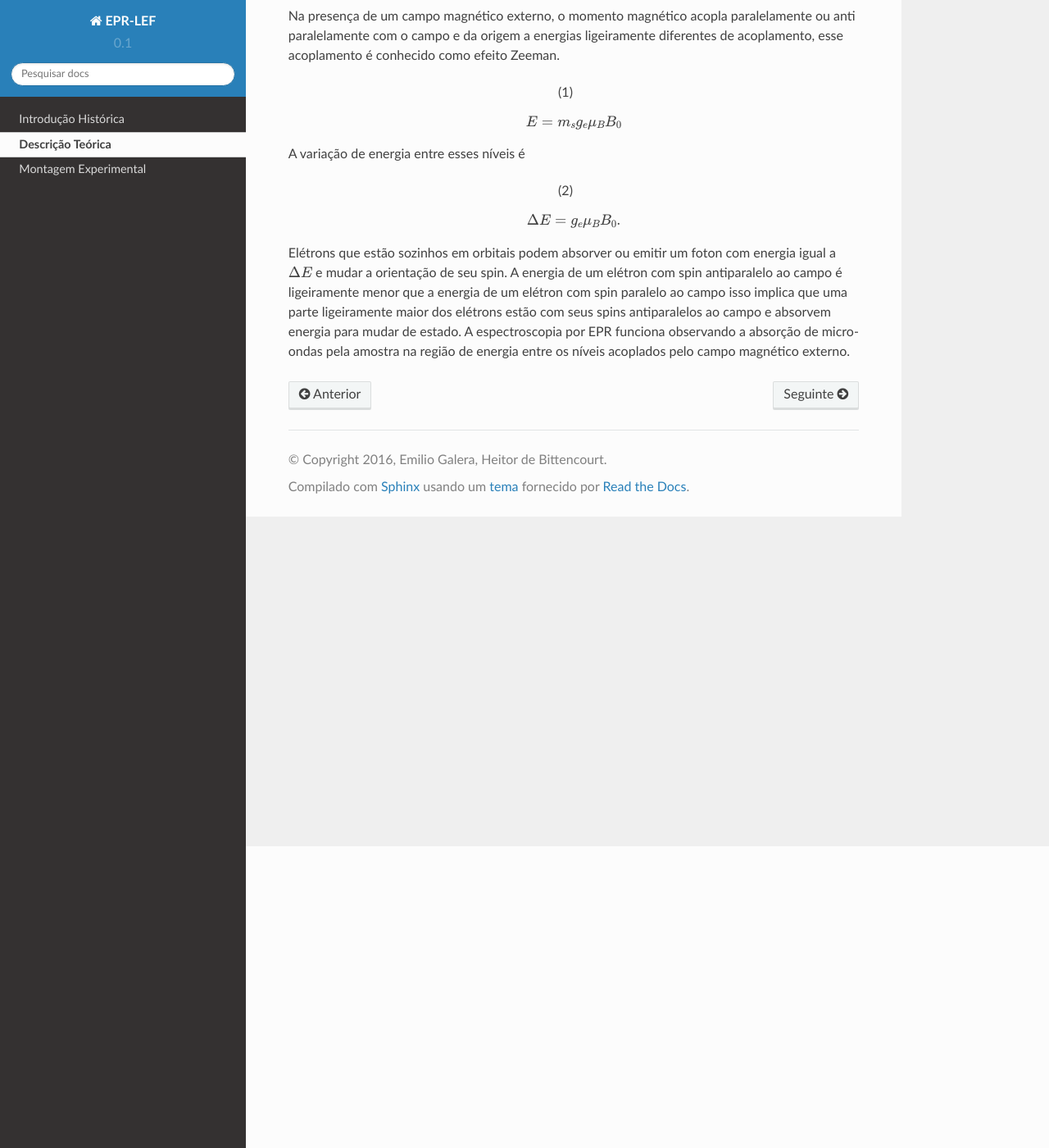
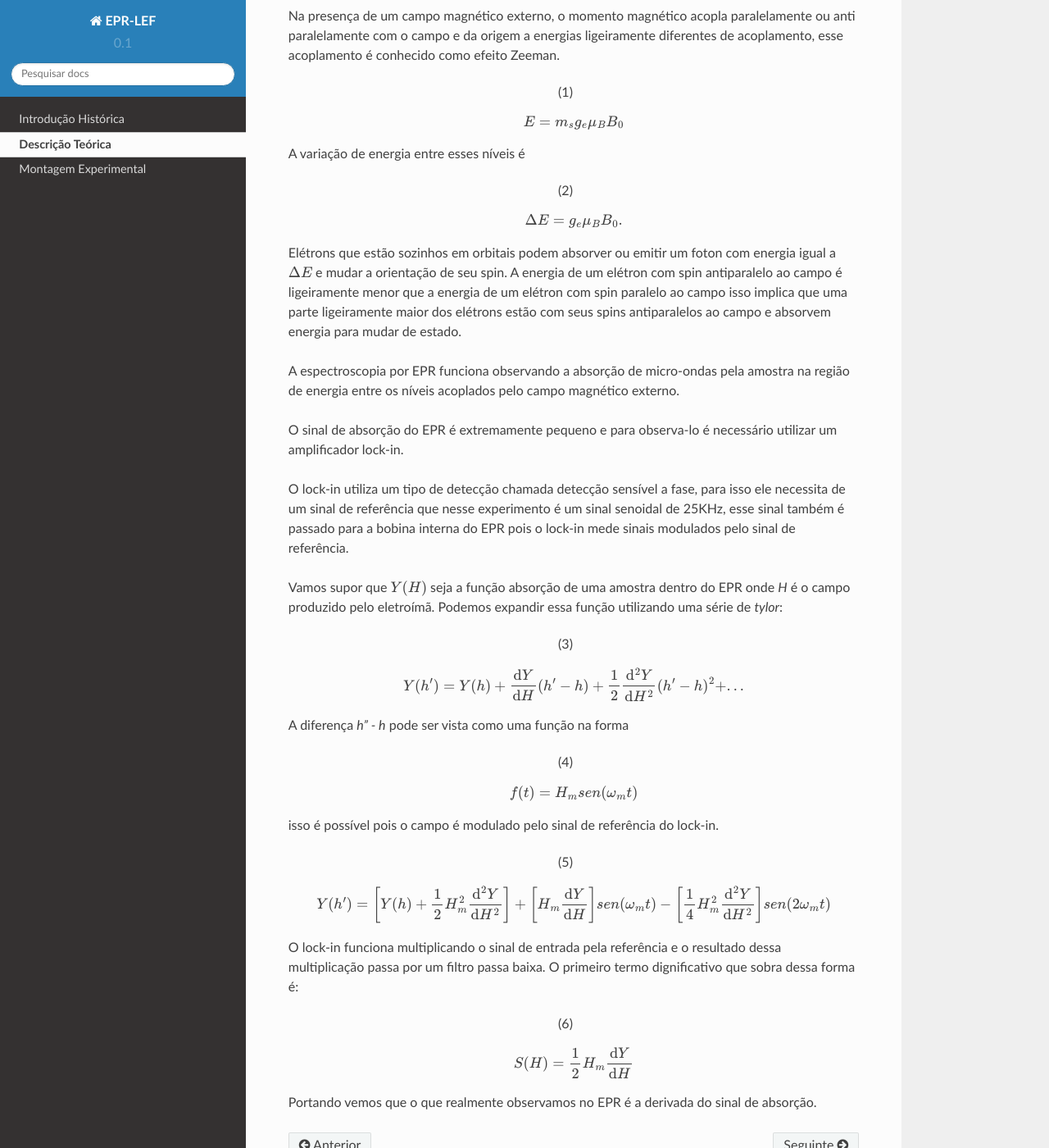
Before and after one commit to heitorPB/EPR-LEF, a Sphinx documentation site: the page built from doc/teoria.rst, in a window 1280 px wide and 1400 px high, scrolled down 368 px. Shown: the whole window at 82% size. Built offline with Sphinx 7.4.7 and the Read the Docs theme 2.0.0, drawn with Linux system fonts in a browser that asks for light colours.

Commit message:
"uma breve e porca teoria"

```diff
--- a/doc/teoria.rst
+++ b/doc/teoria.rst
@@ -6,7 +6,7 @@ Breve teoria aqui.
 
 Efeito Zeeman, spin, fator g.
 
-EPR ou Ressonância Paramagnética Eletrônica é uma técnica espectroscópica utilizada para analisar amostras que possuem orbitais populados por apenas um elétron. Elétrons são partículas de spin meio, tais partículas podem ter momento magnético :math:`m_s g_e \mu_B` onde :math:`\m_s` pode ser 1/2 ou -1/2, :math:`\mu_B` é o magneton de Bohr e :math:`g_e` é o fator g de Landé que para o elétron livre.
+EPR ou Ressonância Paramagnética Eletrônica é uma técnica espectroscópica utilizada para analisar amostras que possuem orbitais populados por apenas um elétron. Elétrons são partículas de spin meio, tais partículas podem ter momento magnético :math:`m_s g_e \mu_B` onde :math:`m_s` pode ser 1/2 ou -1/2, :math:`\mu_B` é o magneton de Bohr e :math:`g_e` é o fator g de Landé que para o elétron livre.
 
 Na presença de um campo magnético externo, o momento magnético acopla paralelamente ou anti paralelamente com o campo e da origem a energias ligeiramente diferentes de acoplamento, esse acoplamento é conhecido como efeito Zeeman.
 
@@ -19,4 +19,50 @@ A variação de energia entre esses níveis é
 .. math:: \Delta E = g_e \mu_B B_0.
 
 Elétrons que estão sozinhos em orbitais podem absorver ou emitir um foton com energia igual a :math:`\Delta E` e mudar a orientação de seu spin. A energia de um elétron com spin antiparalelo ao campo é ligeiramente menor que a energia de um elétron com spin paralelo ao campo isso implica que uma parte ligeiramente maior dos elétrons estão com seus spins antiparalelos ao campo e absorvem energia para mudar de estado.
+
 A espectroscopia por EPR funciona observando a absorção de micro-ondas pela amostra na região de energia entre os níveis acoplados pelo campo magnético externo.
+
+O sinal de absorção do EPR é extremamente pequeno e para observa-lo é
+necessário utilizar um amplificador lock-in.
+
+O lock-in utiliza um tipo de detecção chamada detecção sensível a fase,
+para isso ele necessita de um sinal de referência que nesse experimento é
+um sinal senoidal de 25KHz, esse sinal também é passado para a bobina
+interna do EPR pois o lock-in mede sinais modulados pelo sinal de
+referência.
+
+Vamos supor que :math:`Y(H)` seja a função absorção de uma amostra dentro
+do EPR onde *H* é o campo produzido pelo eletroímã. Podemos expandir essa
+função utilizando uma série de *tylor*:
+
+.. math::
+
+	Y(h') = Y(h) + {\frac{\mathrm{d} Y}{\mathrm{d} H}}(h'-h) +
+	\frac{1}{2}\frac{\mathrm{d}^2 Y}{\mathrm{d} H^2}(h'-h)^2 + ...
+
+A diferença *h' - h* pode ser vista como uma função na forma
+
+.. math::
+
+	f(t) = H_m sen(\omega_m t)
+
+isso é possível pois o campo é modulado pelo sinal de referência do
+lock-in.
+
+.. math::
+
+	Y(h') =  \left [Y(h) +
+	\frac{1}{2}H_m^2\frac{\mathrm{d}^2 Y}{\mathrm{d} H^2} \right ]
+	 + \left [ H_m\frac{\mathrm{d} Y}{\mathrm{d} H} \right ]sen(\omega_mt) -
+	\left [ \frac{1}{4}H_m^2\frac{\mathrm{d}^2 Y}{\mathrm{d} H^2} \right ]
+	sen(2\omega_mt)
+
+O lock-in funciona multiplicando o sinal de entrada pela referência e o
+resultado dessa multiplicação passa por um filtro passa baixa.
+O primeiro termo dignificativo que sobra dessa forma é:
+
+.. math::
+	S(H) = \frac{1}{2}H_m\frac{\mathrm{d} Y}{\mathrm{d} H}
+
+Portando vemos que o que realmente observamos no EPR é a derivada do sinal
+de absorção.
```
